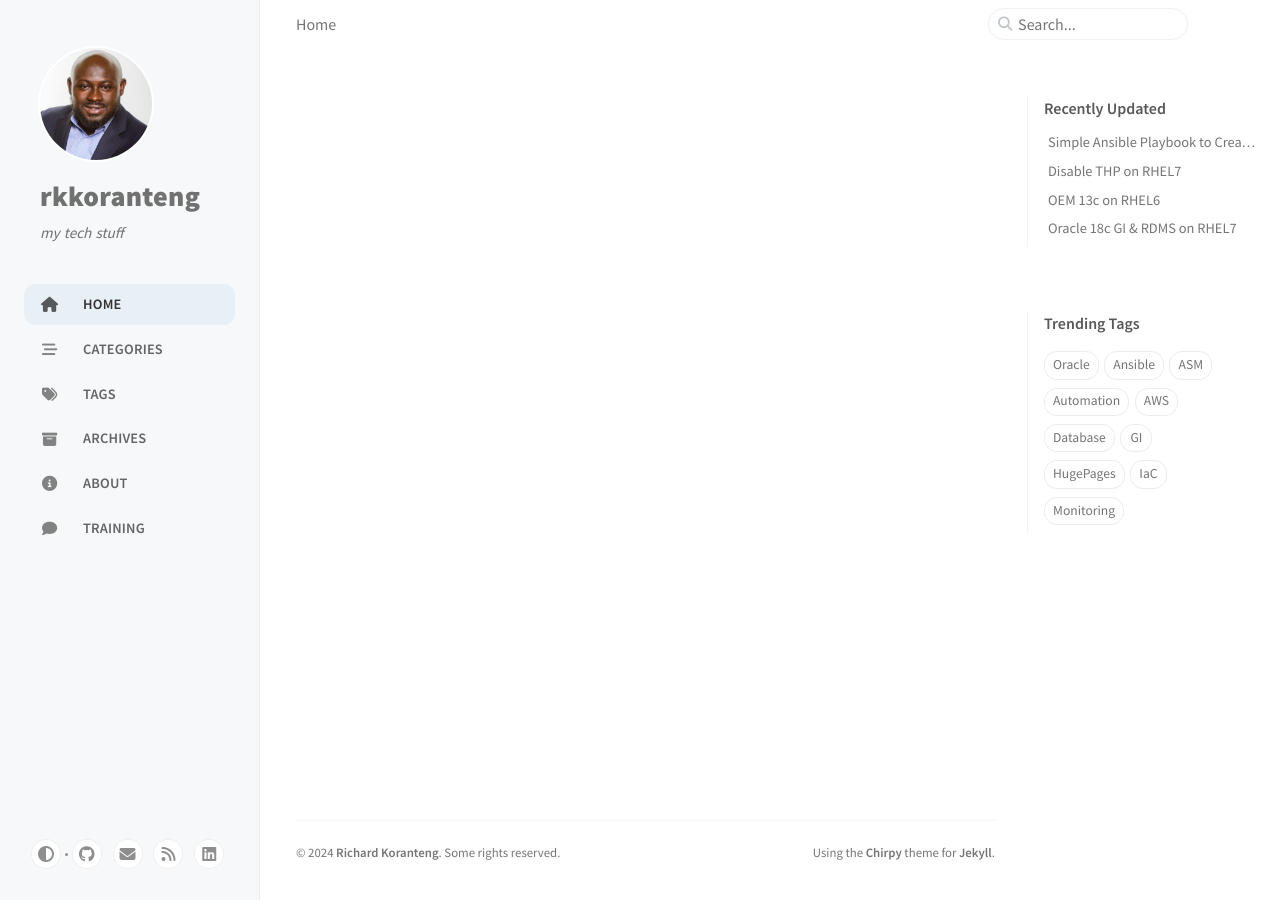
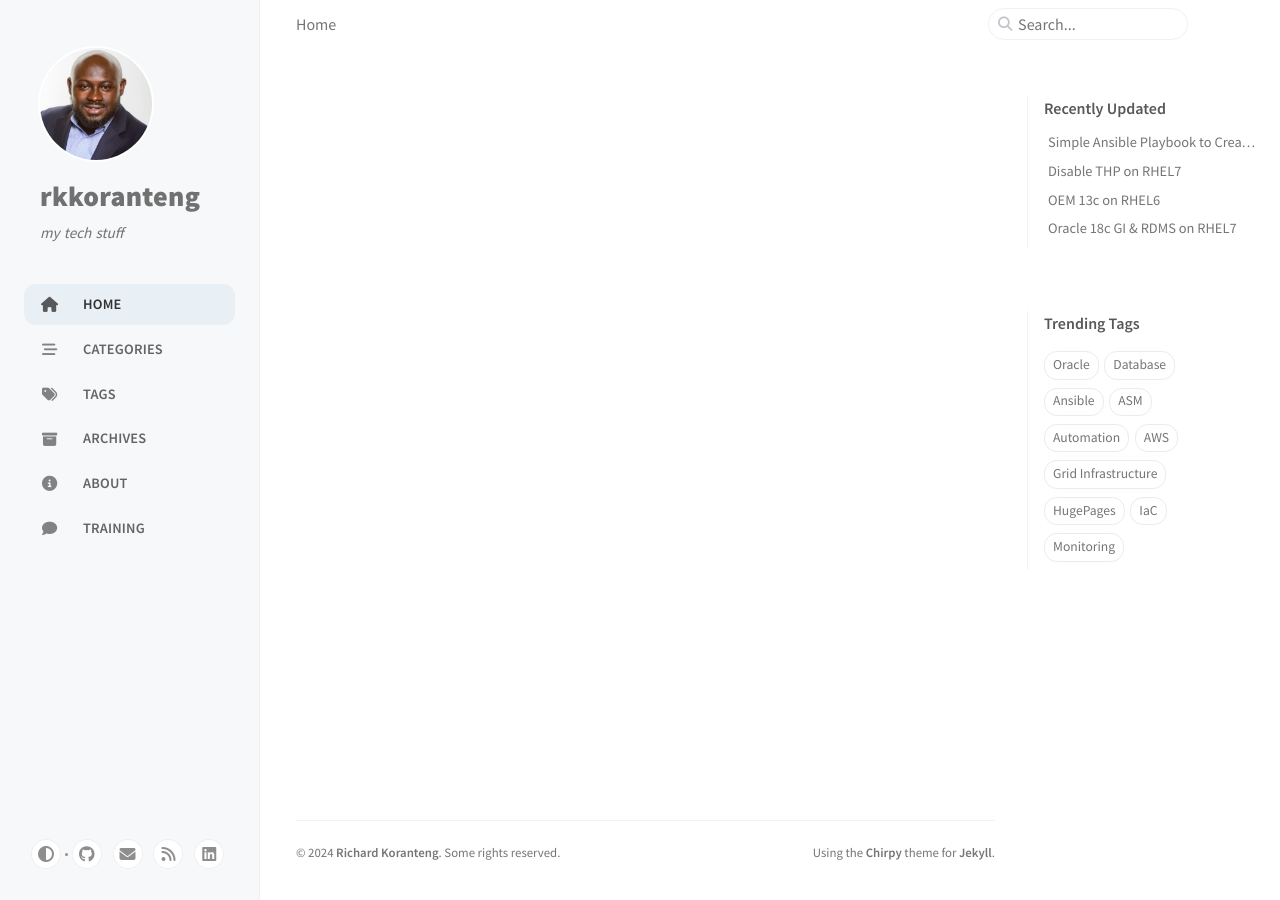
Before and after one commit to RKKoranteng/blog, a Jekyll site: the page built from index.html, in a window 1280 px wide. Built offline with Jekyll 4.4.1, drawn with Linux system fonts in a browser that asks for light colours; cached includes are drawn as plain includes.

Commit message:
update tag

```diff
--- a/_posts/2019-03-24-oracle-rdbms-18c-silent-installation-on-rhel-7.md
+++ b/_posts/2019-03-24-oracle-rdbms-18c-silent-installation-on-rhel-7.md
@@ -3,8 +3,8 @@ title: 'Oracle 18c GI & RDMS on RHEL7'
 author: Richard Koranteng
 date: 2019-03-24 7:00:00 -0600
 description: Silent installation of Oracle 18c Grid Infrastructure and Database on Red Hat Enterprise Linux 7
-categories: [Database,Oracle]
-tags: [RDBMS,GI,ASM]
+categories: [Oracle,Database]
+tags: [Oracle,Database,Grid Infrastructure,ASM]
 img_path: /assets/screenshots/2019-03-24-oracle-rdbms-18c-silent-installation-on-rhel-7
 image:
   path: 2019-03-24-oracle-rdbms-18c-silent-installation-on-rhel-7.png
```
